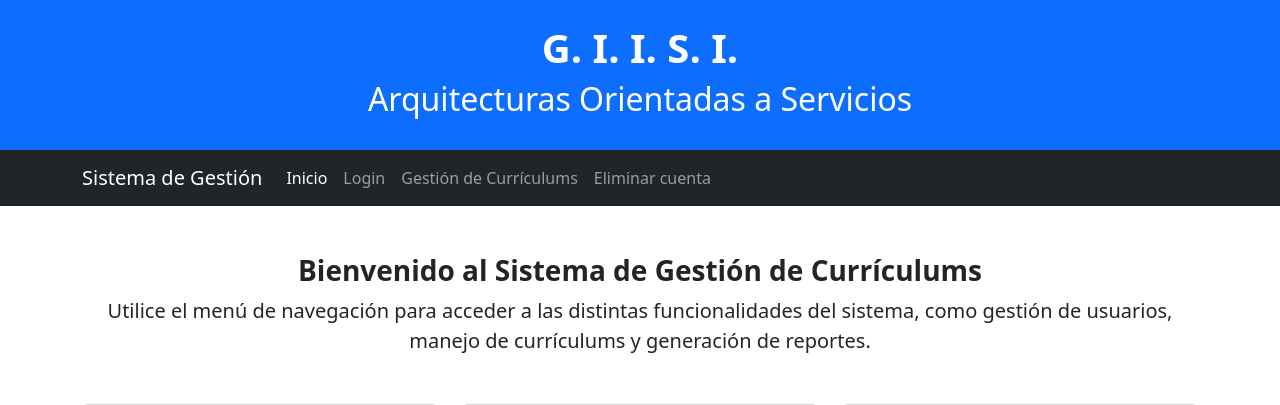
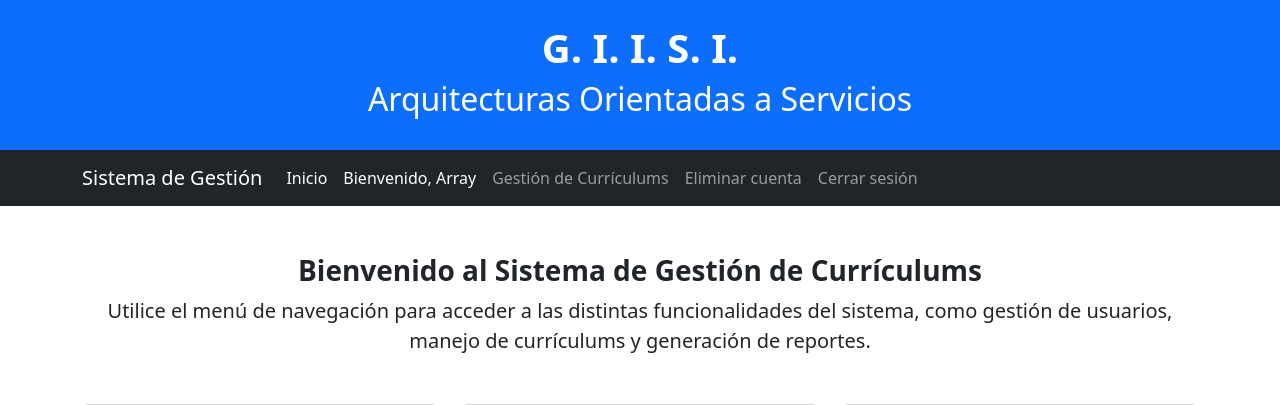
Before and after one commit to 17davidjs/Trabajo_final_SOA, a PHP site: page /Trabajo_final_SOA/ in a window 1280 px wide. Shown: the top 405 px of the page. Run offline with PHP 8.4, Linux system fonts and the light colour scheme; the visitor is signed in with stand-in values (Sample User, id 1).

Commit message:
Introducción de roles y cambios en el header según rol y usuario invitado

```diff
--- a/Codigo/vista/header.php
+++ b/Codigo/vista/header.php
@@ -1,3 +1,13 @@
+<?php
+session_start(); // Inicia la sesión
+$current_page = basename($_SERVER['PHP_SELF']);
+
+// Verifica si el usuario está autenticado
+$is_logged_in = isset($_SESSION['usuario']);
+$role = isset($_SESSION['role']) ? $_SESSION['role'] : null; // Obtén el rol del usuario
+?>
+
+
 <!DOCTYPE html>
 <html lang="es">
 <head>
@@ -22,22 +32,33 @@
             </button>
             <div class="collapse navbar-collapse" id="navbarNav">
                 <ul class="navbar-nav">
-                    <?php
-                    $current_page = basename($_SERVER['PHP_SELF']);
-                    ?>
                     <li class="nav-item">
                         <a class="nav-link <?php echo $current_page == 'index.php' ? 'active' : ''; ?>" href="/Trabajo_final_SOA/Codigo/index.php">Inicio</a>
                     </li>
+                    <?php if (!$is_logged_in): ?>
                         <li class="nav-item">
                             <a class="nav-link <?php echo $current_page == 'loginForm.php' ? 'active' : ''; ?>" href="/Trabajo_final_SOA/Codigo/vista/loginForm.php">Login</a>
                         </li>
+                    <?php else: ?>
+                        <li class="nav-item">
+                            <span class="nav-link text-white">Bienvenido, <?php echo $_SESSION['usuario']; ?></span>
+                        </li>
+                        <?php if ($role == 'admin'): //USUARIO:admin, CONTRASEÑA:admin12345?>
                             <li class="nav-item">
                                 <a class="nav-link <?php echo $current_page == 'vercvForm.php' ? 'active' : ''; ?>" href="/Trabajo_final_SOA/Codigo/vista/vercvForm.php">Gestión de Currículums</a>
                             </li>
                             <li class="nav-item">
                                 <a class="nav-link <?php echo $current_page == 'eliminarUserForm.php' ? 'active' : ''; ?>" href="/Trabajo_final_SOA/Codigo/vista/eliminarUserForm.php">Eliminar cuenta</a>
                             </li>
+                        <?php endif; ?>
+                        <!-- Opción de Cerrar sesión -->
+                        <li class="nav-item">
+                            <a class="nav-link" href="/Trabajo_final_SOA/Codigo/vista/logout.php">Cerrar sesión</a>
+                        </li>
+                    <?php endif; ?>
                 </ul>
             </div>
         </div>
     </nav>
+</body>
+</html>
```
Also changed, not shown: Codigo/controlador/login.php (+3 -6 lines), Codigo/modelo/servidor.php (+5 -4 lines). Lines whose indentation alone changed are shown as unchanged.
